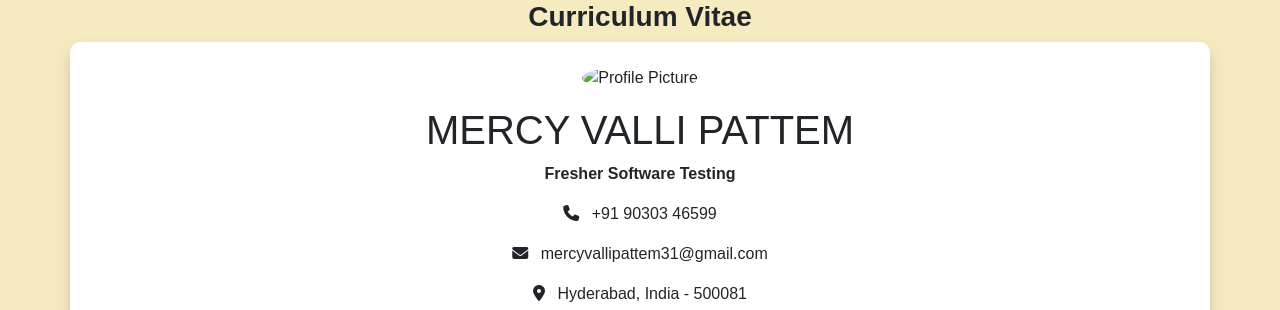
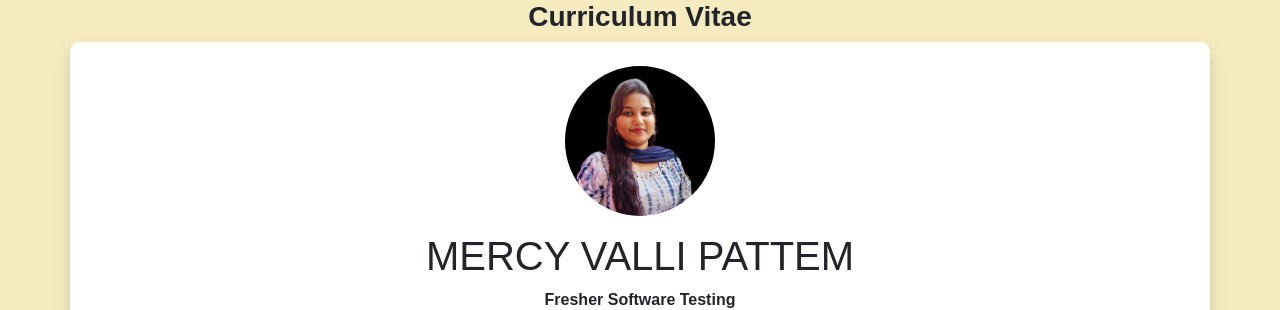
Before and after one commit to MercyValli/Bootstrap-Resume-Project, a plain HTML site: page index.html in a window 1280 px wide. Shown: the top 310 px of the page. Drawn offline with nearby package versions, Linux system fonts and the light colour scheme; the site is published under a folder, as on GitHub Pages, so addresses that start at the root find nothing.

Commit message:
Update index.html

```diff
--- a/index.html
+++ b/index.html
@@ -26,7 +26,7 @@
           style="border-radius: 10px"
         >
           <img
-            src="/valli.jpeg"
+            src="valli.jpeg"
             alt="Profile Picture"
             class="rounded-circle mb-3"
             style="width: 150px; height: 150px; object-fit: cover"
```
